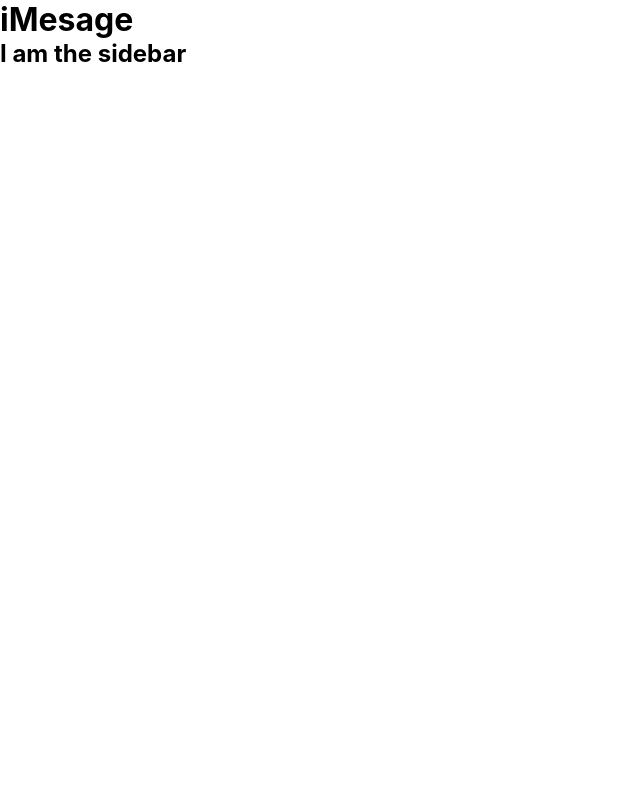
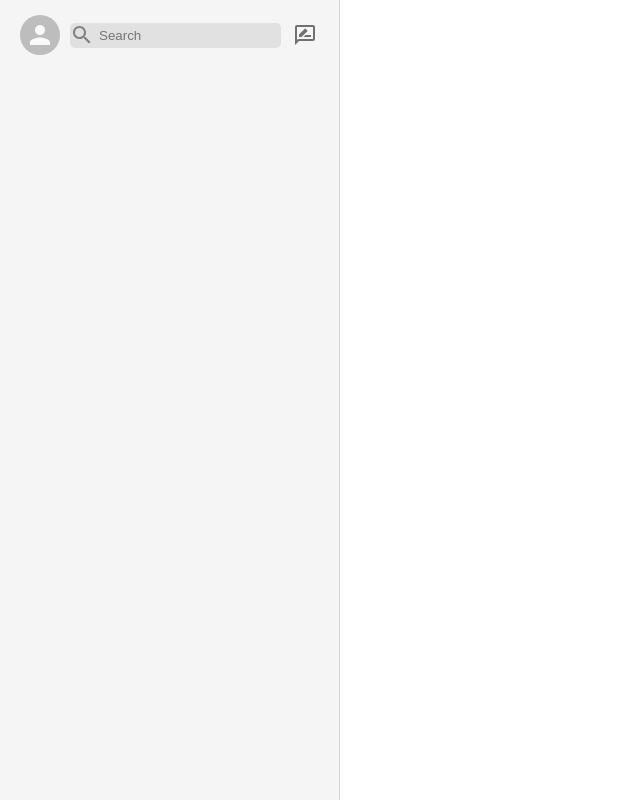
Before and after one commit to MATEUSZ1M/iMessage_clone, a React (Create React App) app in the folder imessage_clone/: page / in a window 1280 px wide. Shown: the whole page, without its empty margins (0-640 px from the left). Built offline with nearby package versions, Linux system fonts and the light colour scheme.

Commit message:
Add sidebar header

```diff
--- a/imessage_clone/package.json
+++ b/imessage_clone/package.json
@@ -3,6 +3,8 @@
   "version": "0.1.0",
   "private": true,
   "dependencies": {
+    "@material-ui/core": "^4.11.3",
+    "@material-ui/icons": "^4.11.2",
     "@reduxjs/toolkit": "^1.1.0",
     "@testing-library/jest-dom": "^4.2.4",
     "@testing-library/react": "^9.3.2",
--- a/imessage_clone/src/App.css
+++ b/imessage_clone/src/App.css
@@ -0,0 +1,3 @@
+.app {
+  display: flex;
+}
--- a/imessage_clone/src/App.js
+++ b/imessage_clone/src/App.js
@@ -5,7 +5,6 @@
 function App() {
   return (
     <div className="app">
-      <h1>iMesage</h1>
       <Imessage/>
     </div>
   );
--- a/imessage_clone/src/Components/Sidebar/Sidebar.css
+++ b/imessage_clone/src/Components/Sidebar/Sidebar.css
@@ -0,0 +1,37 @@
+.sidebar {
+  flex: .35;
+  height: 100vh;
+  display: flex;
+  flex-direction: column;
+  background-color: #f5f5f5;
+  border-right: 1px solid #d3d3d3;
+}
+
+.sidebar__header {
+  display: flex;
+  align-items: center;
+  padding: 10px;
+  height: 50px;
+}
+
+.sidebar__avatar {
+  cursor: pointer;
+  margin: 10px;
+}
+
+.sidebar__input {
+  display: flex;
+  align-items: center;
+  justify-content: center;
+  flex: 1;
+  background-color: #e1e1e1;
+  color: #808080;
+  border-radius: 5px;
+}
+
+.sidebar__input > input {
+  background: transparent;
+  border: none;
+  outline: none;
+  padding: 5px;
+}
--- a/imessage_clone/src/Components/Sidebar/Sidebar.js
+++ b/imessage_clone/src/Components/Sidebar/Sidebar.js
@@ -1,11 +1,26 @@
-import React from 'react'
+import React from "react";
+import "./Sidebar.css";
+import Avatar from "@material-ui/core/Avatar";
+import SearchIcon from "@material-ui/icons/Search";
+import RateReviewOutlinedIcon from "@material-ui/icons/RateReviewOutlined";
+import { IconButton } from "@material-ui/core";
 
 function Sidebar() {
   return (
-    <div className='sidebar'>
-      <h2>I am the sidebar</h2>
+    <div className="sidebar">
+      <div className="sidebar__header">
+        <Avatar className="sidebar__avatar" />
+        <div className="sidebar__input">
+          <SearchIcon />
+          <input type="text" placeholder="Search" />
+        </div>
+        <IconButton className="sidebar__inputButton" variant="outlined">
+          <RateReviewOutlinedIcon  />
+        </IconButton>
+      </div>
+      <div className="sidebar__chats"></div>
     </div>
-  )
+  );
 }
 
-export default Sidebar
+export default Sidebar;
```
Also changed, not shown: 2 other files (tests, documents, lock files or other folders).
